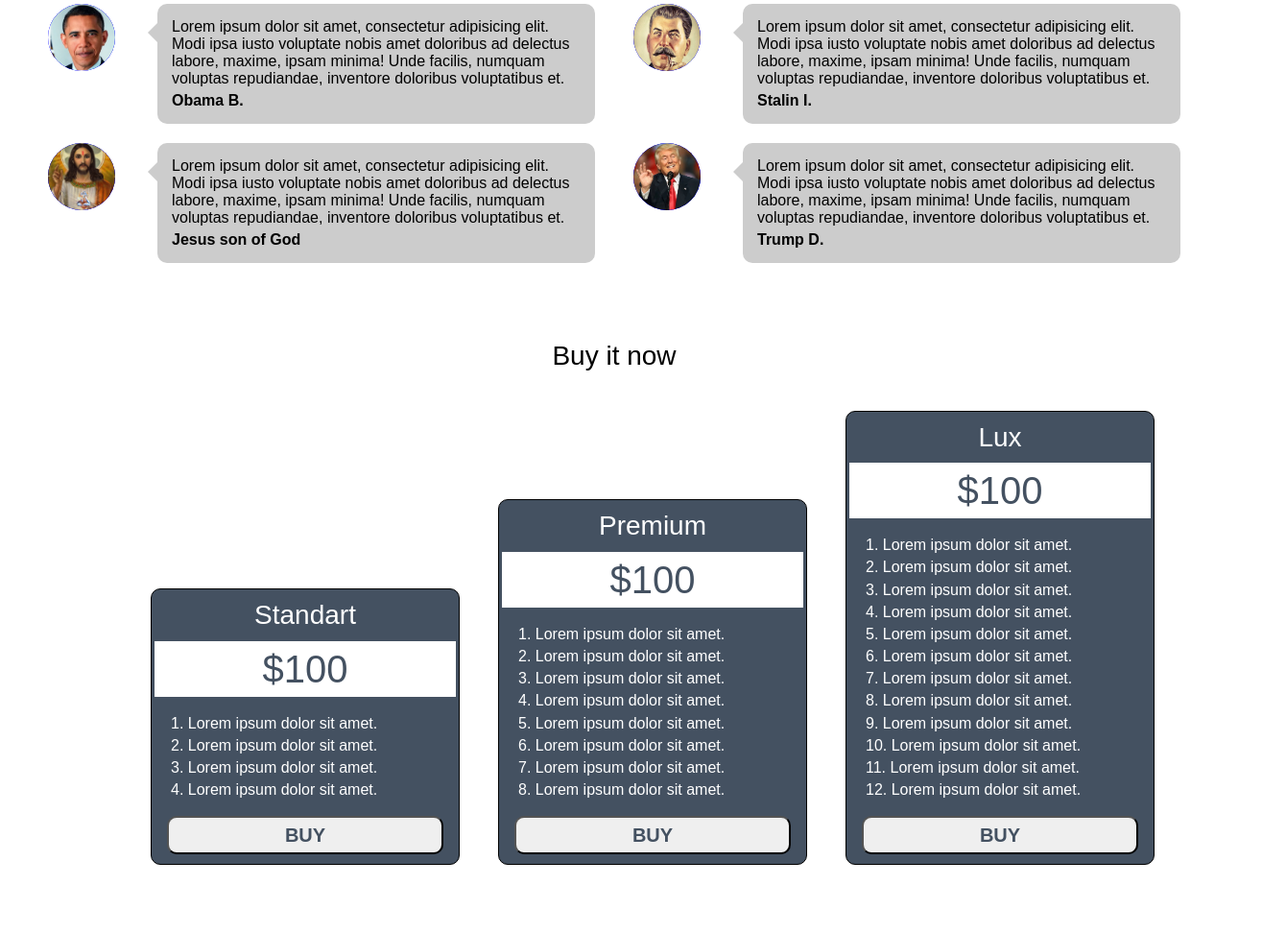
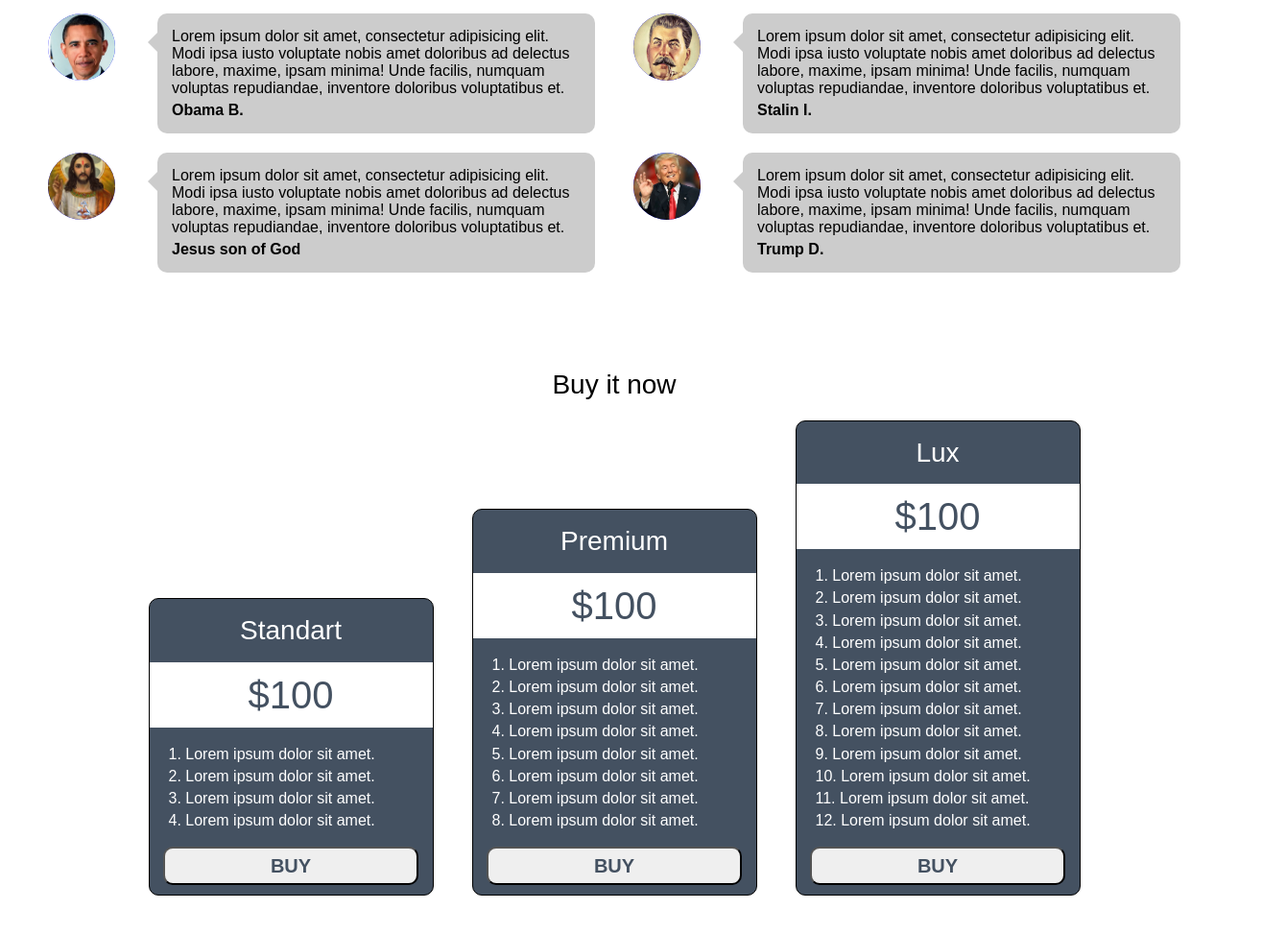
Before and after one commit to Skala15/HTML5-CSS3, a plain HTML site: page index.html in a window 1280 px wide. Shown: the part 1582-2554 px from the top of the page at 96% size, 1340 px wide, since content can reach past the window. Before the commit the page ends 2533 px from the top, so only its background shows below. Drawn offline with Linux system fonts and the light colour scheme.

Commit message:
Устранение замечаний после ДЗ_3

```diff
--- a/css/style.css
+++ b/css/style.css
@@ -195,19 +195,21 @@ body {
     width: 160px;
     clear: both;
     float: left;
+    margin: 0 20px 10px 0;
 }
 
 .section-screen-description-title {
     display: inline-block;
-    margin: 0 0 0 20px;
+    margin: 0 0 10px 0;
 }
 
 .section-screen-description-paragraph {
-    margin: 0 0 0 180px;
+    margin: 0
 }
 
 .section-reviews {
     padding: 50px;
+    padding-bottom: 30px;
     background-color: #fff;
     box-sizing: border-box;
     width: 100%;
@@ -230,7 +232,7 @@ body {
     display: flex;
     justify-content: space-between;
     width: 570px;
-    margin: 10px 0 10px 0;
+    margin: 0 0 20px 0;
 }
 
 .section-reviews-item-photo {
@@ -269,6 +271,8 @@ body {
 .buy {
   width: 100%;
   margin: 0;
+  padding: 50px;
+  box-sizing: border-box;
 }
 
 .buy-title {
@@ -278,12 +282,12 @@ body {
   font-weight: 400;
   display: block;
   width: 100%;
-  margin: 20px 0 20px 0;
+  margin: 0 0 20px 0;
 }
 
 .buy-purchase {
   width: 100%;
-  padding: 20px 0 50px 60px;
+  padding: 0;
   display: flex;
   align-items:flex-end;
   justify-content: center;
@@ -298,6 +302,10 @@ body {
   border-radius: 10px;
 }
 
+.buy-standart:nth-child(3) {
+margin: 0;
+}
+
 .buy-standart-title {
   text-align: center;
   color: white;
@@ -306,7 +314,9 @@ body {
   font-weight: 400;
   display: block;
   width: 100%;
-  margin: 10px 0 10px 0;
+  margin: 0;
+  padding: 16px;
+  box-sizing: border-box;
 }
 
 .buy-standart-price {
@@ -317,9 +327,10 @@ body {
   font-size: 40px;
   line-height: 1.2;
   font-weight: 400;
-  width: 98%;
-  padding: 5px 0 5px 0;
-  margin: 0 auto;
+  width: 100%;
+  padding: 10px;
+  box-sizing: border-box;
+  margin: 0;
 }
 
 .buy-standart ol {
@@ -347,6 +358,7 @@ body {
   line-height: 1.2;
   font-weight: bold;
   padding: 5px 0 5px 0;
+    text-transform: uppercase;
 }
 
 .buy-standart-button:hover {
--- a/index.html
+++ b/index.html
@@ -82,33 +82,25 @@
         <section class="section-reviews">
             <h2 class="section-reviews-title">Rewiews</h2>
             <div class="section-reviews-item">
-                <div class="section-reviews-item-photo">
-                    <img src="img/obama.png" alt="изображение"  class="section-reviews-item-photo" height="50">
-                </div>
+                <img src="img/obama.png" alt="изображение"  class="section-reviews-item-photo" height="50">
                 <p class="section-reviews-item-txt">Lorem ipsum dolor sit amet, consectetur adipisicing elit. Modi ipsa iusto voluptate nobis amet doloribus ad delectus labore, maxime, ipsam minima! Unde facilis, numquam voluptas repudiandae, inventore doloribus voluptatibus et.
                 <span class="section-reviews-item-txt-author">Obama B.</span>
                 </p>
             </div>
             <div class="section-reviews-item">
-                <div class="section-reviews-item-photo">
-                    <img src="img/stalin.jpg" alt="изображение"  class="section-reviews-item-photo" height="50">
-                </div>
+                <img src="img/stalin.jpg" alt="изображение"  class="section-reviews-item-photo" height="50">
                 <p class="section-reviews-item-txt">Lorem ipsum dolor sit amet, consectetur adipisicing elit. Modi ipsa iusto voluptate nobis amet doloribus ad delectus labore, maxime, ipsam minima! Unde facilis, numquam voluptas repudiandae, inventore doloribus voluptatibus et.
                 <span class="section-reviews-item-txt-author">Stalin I.</span>
                 </p>
             </div>
             <div class="section-reviews-item">
-                 <div class="section-reviews-item-photo">
-                    <img src="img/jesus.jpg" alt="изображение"  class="section-reviews-item-photo" height="50">
-                </div>
+                <img src="img/jesus.jpg" alt="изображение"  class="section-reviews-item-photo" height="50">
                 <p class="section-reviews-item-txt">Lorem ipsum dolor sit amet, consectetur adipisicing elit. Modi ipsa iusto voluptate nobis amet doloribus ad delectus labore, maxime, ipsam minima! Unde facilis, numquam voluptas repudiandae, inventore doloribus voluptatibus et.
                 <span class="section-reviews-item-txt-author">Jesus son of God</span>
                 </p>
             </div>
             <div class="section-reviews-item">
-                <div class="section-reviews-item-photo">
-                    <img src="img/trump.png" alt="изображение"  class="section-reviews-item-photo" height="50">
-                </div>
+                <img src="img/trump.png" alt="изображение"  class="section-reviews-item-photo" height="50">
                 <p class="section-reviews-item-txt">Lorem ipsum dolor sit amet, consectetur adipisicing elit. Modi ipsa iusto voluptate nobis amet doloribus ad delectus labore, maxime, ipsam minima! Unde facilis, numquam voluptas repudiandae, inventore doloribus voluptatibus et.
                 <span class="section-reviews-item-txt-author">Trump D.</span>
                 </p>
@@ -141,7 +133,7 @@
                   <li>Lorem ipsum dolor sit amet.</li>
                   <li>Lorem ipsum dolor sit amet.</li>
                 </ol>
-                <button class="buy-standart-button">BUY</button>
+                <button class="buy-standart-button">Buy</button>
            </div>
            <div class="buy-standart">
                 <h3 class="buy-standart-title">Lux</h3>
```
